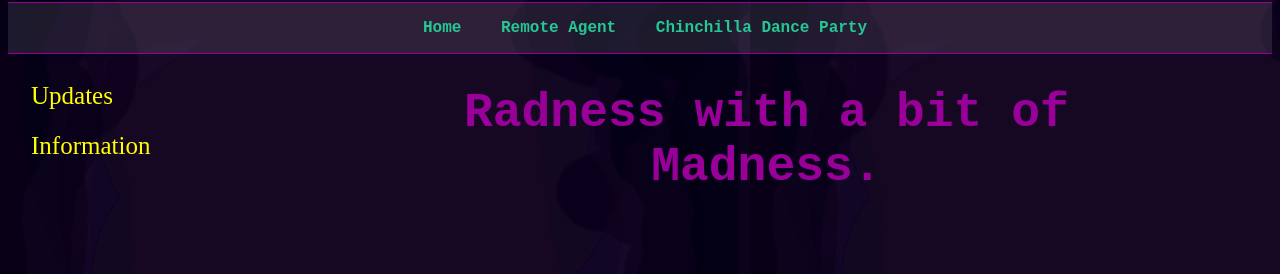
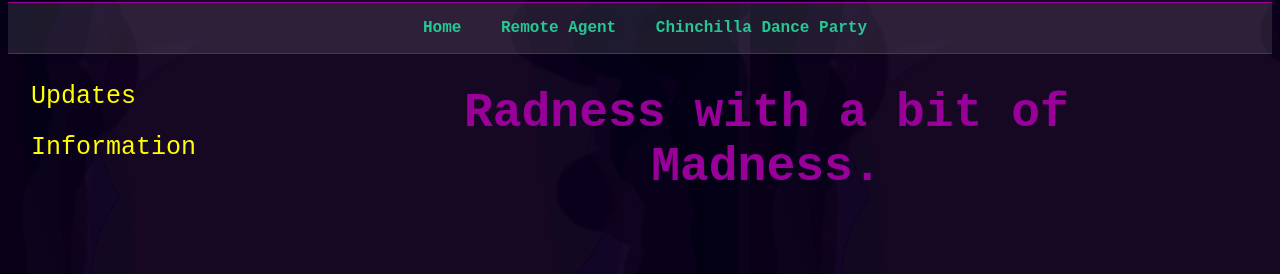
Before and after one commit to Madsir/madsirstudio.github.io, a Jekyll site: the page built from index.html, in a window 1280 px wide. Shown: the part 162-436 px from the top of the page. Built offline with Jekyll 4.4.1, drawn with Linux system fonts in a browser that asks for light colours.

Commit message:
Update index.html

```diff
--- a/index.html
+++ b/index.html
@@ -19,11 +19,11 @@ description: "Radness with a bit of madness."
 }
 
 .sidenav a {
-  top: 205px;
   padding: 16px 8px 6px 16px;
   text-decoration: none;
   font-size: 25px;
   color: yellow;
+  font-family:"Courier New", 'Courier', 'monospace';
   display: block;
 }
 .sidenav a:hover {
```
